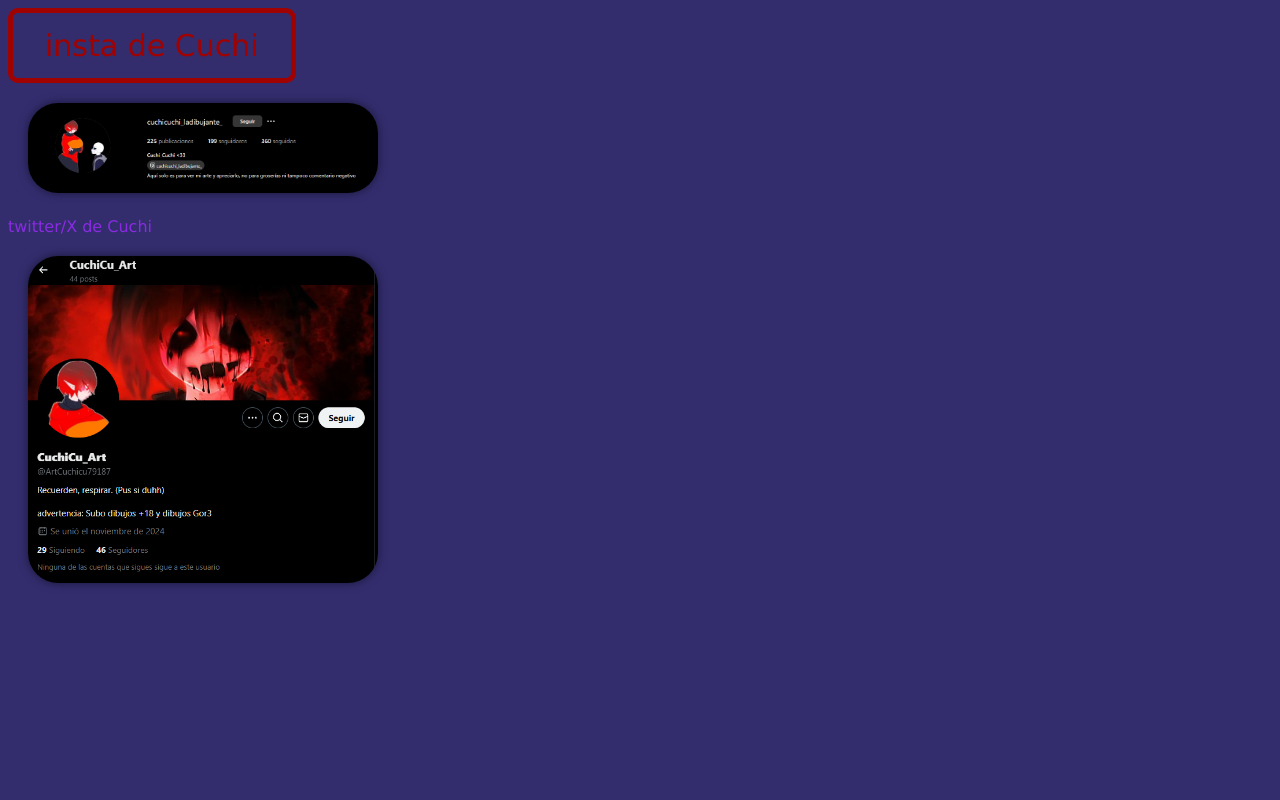
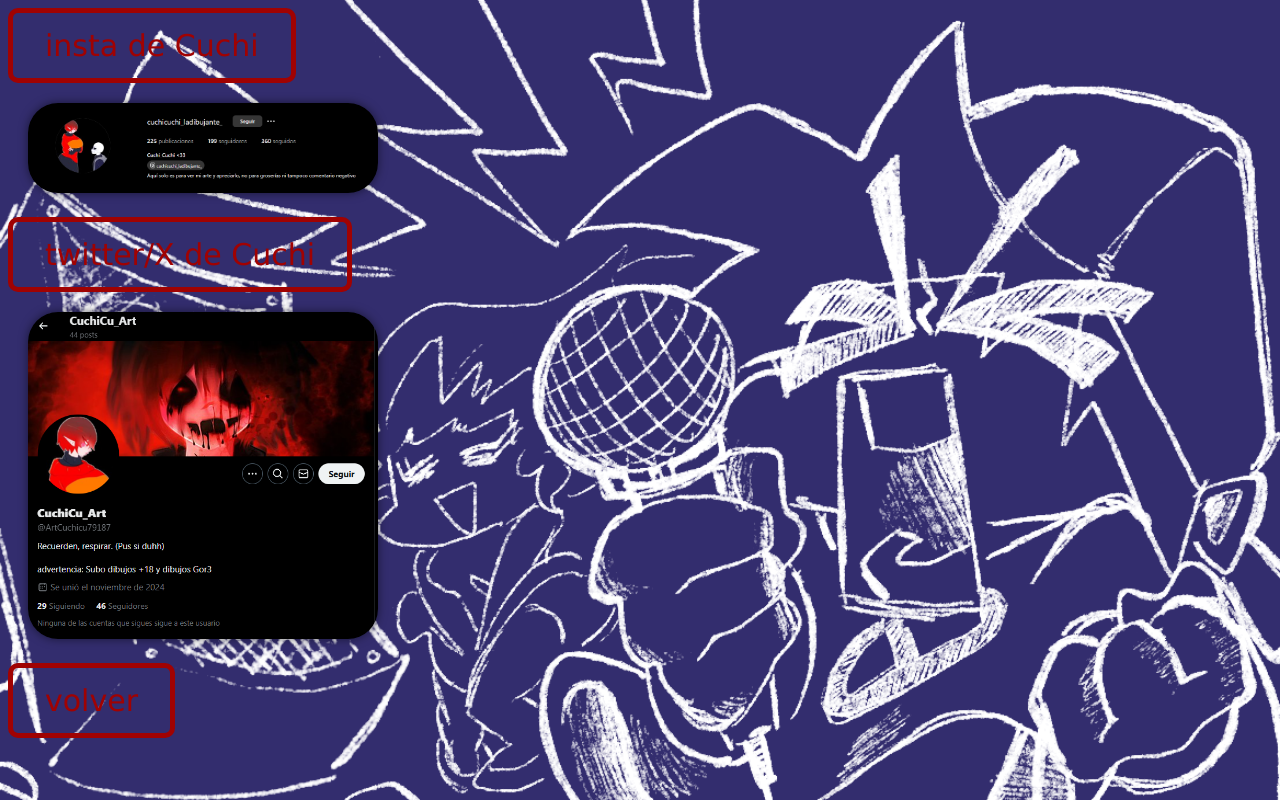
Before and after one commit to Demi1Codex/Alcoholicos-anonimos, a plain HTML site: page second.html in a window 1280 px wide. Drawn offline with Linux system fonts and the light colour scheme.

Commit message:
mas estilo y correxion de second.html

```diff
--- a/second.html
+++ b/second.html
@@ -11,9 +11,12 @@
     <a class="button" href="https://www.instagram.com/cuchicuchi_ladibujante_/"> insta de Cuchi</a>
     </div>
     <img src="imagenes/insta.png" alt="Evidencia" position="center">
-    <div
+    <div>
     <a class="button" href="https://x.com/ArtCuchicu79187?t=v7r8oO12IJ5RUDWkKEPOIw&s=09"> twitter/X de Cuchi</a>
     </div>
     <img src="imagenes/twitter.png" alt="Evidencia" position="center">
+    <div>
+        <a class="button" href="Alcoholicos anonimos.html"> volver</a>
+    </div>
 </body>
 </html>
--- a/wea de estilo.css
+++ b/wea de estilo.css
@@ -1,9 +1,12 @@
 body{
     font-family: 'Lucida Sans', 'Lucida Sans Regular', 'Lucida Grande', 'Lucida Sans Unicode', Geneva, Verdana, sans-serif;
     background-color: rgb(51, 45, 110);
-    color: blueviolet;
+    color: rgb(0, 255, 42);
     background-position: center;
     background-attachment: fixed;
+    background-image: url(imagenes/fondo.png);
+    background-repeat: no-repeat;
+    background-size: cover;
 }
 img{
     width: 350px;
```
Also changed, not shown: Alcoholicos anonimos.html (line endings or trailing spaces), imagenes/fondo.png (added).
